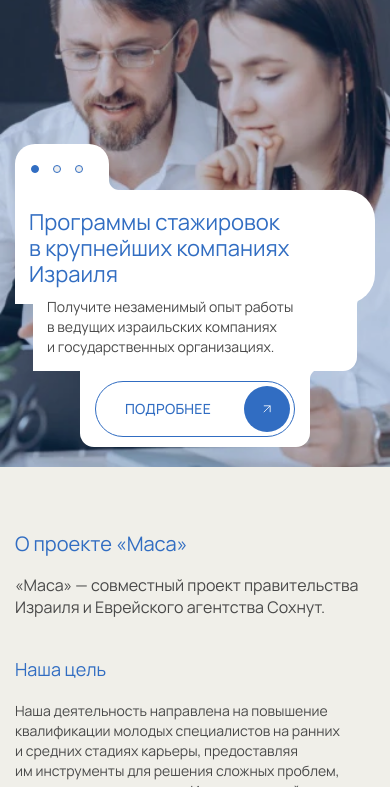
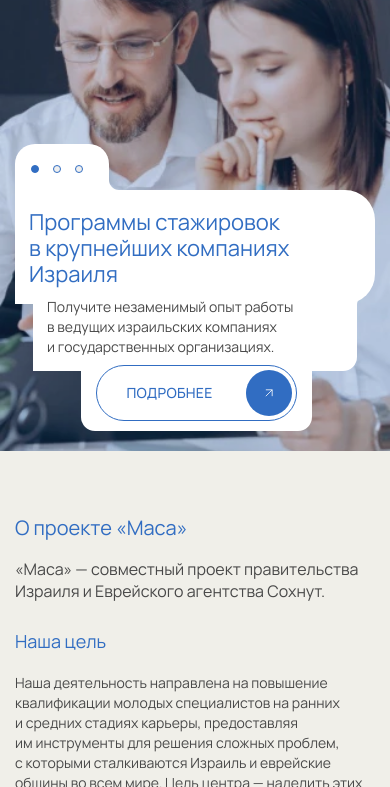
Before and after one commit to darvenommm/masa, a website: page source/index.html in a window 390 px wide. Shown: the part 89-876 px from the top of the page. Drawn offline with nearby package versions, Linux system fonts and the light colour scheme; files that its build step writes are made by us from their sources; files whose address does not match are found by name.

Commit message:
feat: add the tablet pixel perfect

```diff
--- a/source/js/modules/news/slider.js
+++ b/source/js/modules/news/slider.js
@@ -55,6 +55,64 @@ const sliderResizeHandler = (swiper) => {
   }
 };
 
+const addSliderHandlersForRightOrder = (slider) => {
+  const width = window.innerWidth;
+  if (!(settings.tabletBreakpoint <= width) || !(width < settings.desktopBreakpoint)) {
+    return;
+  }
+
+  const parent = slider.el;
+  const length = slider.slides.length;
+  const firstIndexOfElementsInSecondOrder = Math.ceil(length / 2) + 1;
+
+  const config = {
+    attributes: true,
+    subtree: true,
+  };
+
+  const changeItemsOrder = () => {
+    const elements = parent.querySelectorAll('li');
+
+    elements.forEach((element, index) => {
+      switch (index) {
+        case 0:
+          element.style.order = '-2';
+          break;
+        case 1:
+          element.style.order = firstIndexOfElementsInSecondOrder.toString();
+          element.style.marginTop = '30px';
+          break;
+        case 2:
+          element.style.order = (firstIndexOfElementsInSecondOrder + 1).toString();
+          break;
+        case 3:
+          element.style.order = '-1';
+          element.style.marginTop = '0';
+          break;
+      }
+    });
+  };
+
+  const callback = (mutations) => {
+    let hasAttributesMutations = false;
+    for (let mutation of mutations) {
+      if (mutation.type === 'attributes') {
+        hasAttributesMutations = true;
+        break;
+      }
+    }
+
+    if (hasAttributesMutations) {
+      changeItemsOrder();
+      hasAttributesMutations = false;
+    }
+  };
+
+  const observer = new MutationObserver(callback);
+  observer.observe(parent, config);
+  changeItemsOrder();
+};
+
 const options = {
   allowTouchMove: isMobile({
     tablet: true,
@@ -108,5 +166,8 @@ const options = {
 };
 
 export const initNewsSlider = () => {
-  return new Swiper(SLIDER_SELECTOR, options);
+  const slider = new Swiper(SLIDER_SELECTOR, options);
+  addSliderHandlersForRightOrder(slider);
+
+  return slider;
 };
--- a/source/sass/blocks/about.scss
+++ b/source/sass/blocks/about.scss
@@ -38,6 +38,8 @@
   @include tablet {
     font-size: 34px;
     line-height: 147.06%;
+
+    margin-bottom: 23px;
   }
 
   @include mobile {
@@ -63,7 +65,7 @@
 
   @include tablet {
     max-width: 64.97%;
-    margin-bottom: 40px;
+    margin-bottom: 28px;
 
     p {
       font-size: 20px;
@@ -102,7 +104,7 @@
     font-size: 28px;
     line-height: 100%;
 
-    margin-bottom: 30px;
+    margin-bottom: 23px;
   }
 
   @include mobile {
@@ -127,7 +129,7 @@
 
   @include tablet {
     max-width: 74.85%;
-    margin-bottom: 40px;
+    margin-bottom: 35px;
 
     p {
       line-height: 125%;
@@ -163,7 +165,9 @@
   padding: 91px 106px 54px 127px;
 
   @include tablet {
-    padding: 40px;
+    gap: 41px 50px;
+
+    padding: 62px 40px 42px 60px;
   }
 
   @include mobile {
@@ -206,9 +210,11 @@
 
   @include tablet {
     flex-direction: column;
+    justify-content: start;
     gap: 12px;
 
     padding: 30px;
+    padding-bottom: 20px;
   }
 
   @include mobile {
@@ -268,4 +274,13 @@
   &--fourth {
     width: 164px;
   }
+
+  @include tablet {
+    position: relative;
+    top: -5px;
+  }
+
+  @include mobile {
+    top: 0;
+  }
 }
--- a/source/sass/blocks/contacts.scss
+++ b/source/sass/blocks/contacts.scss
@@ -17,7 +17,7 @@
   @include tablet {
     flex-direction: column;
     align-items: stretch;
-    gap: 30px;
+    gap: 22px;
 
     padding-bottom: 30px;
     margin-bottom: 30px;
--- a/source/sass/blocks/form.scss
+++ b/source/sass/blocks/form.scss
@@ -43,6 +43,8 @@
 
   @include tablet {
     padding: 50px 45px;
+    padding-top: 63px;
+    padding-bottom: 57px;
     width: 442px;
   }
 
@@ -64,7 +66,7 @@
     font-size: 28px;
     line-height: 100%;
 
-    margin-bottom: 35px;
+    margin-bottom: 25px;
   }
 
   @include mobile {
@@ -82,7 +84,7 @@
   @include tablet {
     line-height: 125%;
 
-    margin-bottom: 40px;
+    margin-bottom: 29px;
   }
 
   @include mobile {
@@ -100,6 +102,10 @@
 
   margin-bottom: 40px;
 
+  @include tablet {
+    gap: 11px;
+  }
+
   @include mobile {
     margin-bottom: 30px;
   }
--- a/source/sass/blocks/hero.scss
+++ b/source/sass/blocks/hero.scss
@@ -154,7 +154,7 @@
     font-size: 36px;
     line-height: 122.22%;
 
-    max-width: 98.65%;
+    max-width: 97.25%;
     padding: 30px 40px 24px;
   }
 
@@ -196,7 +196,7 @@
   }
 
   @include tablet {
-    max-width: 88.47%;
+    max-width: 87.17%;
     padding: 0 40px 35px;
   }
 
@@ -253,6 +253,11 @@
 }
 
 .hero__button-container {
+  @include tablet {
+    margin-right: -3px;
+    margin-top: -16px;
+  }
+
   @include mobile {
     position: relative;
 
--- a/source/sass/blocks/news.scss
+++ b/source/sass/blocks/news.scss
@@ -17,7 +17,7 @@
     line-height: 147.06%;
 
     margin: 0;
-    margin-bottom: 43px;
+    margin-bottom: 27px;
   }
 
   @include mobile {
@@ -43,6 +43,8 @@
 
   @include tablet {
     gap: 10px;
+
+    margin-bottom: 28px;
   }
 
   @include mobile {
@@ -141,9 +143,10 @@
   }
 
   @include tablet {
-    padding-top: 124px;
+    padding-top: 0;
     height: auto;
     width: auto;
+    min-height: 350px;
   }
 
   @include mobile {
@@ -221,8 +224,8 @@
     font-size: 20px;
     line-height: 120%;
 
-    padding: 10px 18px 6px 0;
-    width: 191px;
+    padding: 5px 18px 0 0;
+    width: 206px;
   }
 
   @include mobile {
@@ -259,6 +262,10 @@
     height: 16px;
 
     content: "";
+  }
+
+  @include tablet {
+    padding-bottom: 10px;
   }
 
   @include mobile {
@@ -364,6 +371,23 @@
   .news__slide-bottom {
     width: 389px;
   }
+
+  @include tablet {
+    padding-top: 0;
+
+    .news__subtitle {
+      padding-top: 4px;
+      padding-bottom: 1px;
+      width: 207px;
+    }
+
+    .news__slide-bottom {
+      gap: 23px;
+
+      width: 240px;
+      padding-bottom: 10px;
+    }
+  }
 }
 
 @keyframes news__slide-disabling {
--- a/source/sass/blocks/page.scss
+++ b/source/sass/blocks/page.scss
@@ -1,5 +1,9 @@
 .page__header {
   padding-top: 20px;
+
+  @include tablet {
+    padding-top: 30px;
+  }
 }
 
 .page__hero {
@@ -68,6 +72,7 @@
 
   @include tablet {
     padding: 100px 0;
+    padding-top: 89px;
   }
 
   @include mobile {
@@ -91,7 +96,7 @@
   padding: 120px 0;
 
   @include tablet {
-    padding: 100px 0;
+    padding: 107px 0 96px;
   }
 
   @include mobile {
--- a/source/sass/blocks/programs.scss
+++ b/source/sass/blocks/programs.scss
@@ -109,7 +109,7 @@
   }
 
   @include tablet {
-    padding: 285px 41px 20px 20px;
+    padding: 285px 41px 16px 20px;
   }
 
   @include mobile {
@@ -152,6 +152,8 @@
   @include tablet {
     font-size: 20px;
     line-height: 120%;
+
+    min-width: 173px;
   }
 
   @include mobile {
@@ -175,7 +177,7 @@
   min-height: 79px;
 
   @include tablet {
-    min-height: 86px;
+    padding-bottom: 0;
   }
 }
 
@@ -186,10 +188,15 @@
   margin: 0;
 
   @include tablet {
+    position: relative;
+    top: -5px;
+
     line-height: 142.86%;
   }
 
   @include mobile {
+    top: 0;
+
     font-size: 12px;
     line-height: 116.67%;
   }
@@ -197,6 +204,15 @@
 
 .programs__card-link {
   flex-shrink: 0;
+
+  @include tablet {
+    position: relative;
+    top: -9px;
+  }
+
+  @include mobile {
+    top: 0;
+  }
 }
 
 .programs__controls {
--- a/source/sass/blocks/questions.scss
+++ b/source/sass/blocks/questions.scss
@@ -19,7 +19,7 @@ $questions__animation-time: 200ms;
     font-size: 34px;
     line-height: 147.06%;
 
-    margin-bottom: 40px;
+    margin-bottom: 25px;
   }
 
   @include mobile {
@@ -174,8 +174,13 @@ $questions__animation-time: 200ms;
 
     &.is-active {
       .questions__top {
-        margin-bottom: 20px;
+        margin-bottom: 14px;
       }
+    }
+
+    &:nth-child(1n + 4) {
+      padding-top: 20px;
+      padding-bottom: 25px;
     }
   }
 
@@ -273,6 +278,8 @@ $questions__animation-time: 200ms;
 
     p {
       line-height: 20px;
+
+      width: 560px;
     }
   }
 
@@ -280,6 +287,8 @@ $questions__animation-time: 200ms;
     p {
       font-size: 14px;
       line-height: 142.86%;
+
+      width: auto;
     }
   }
 }
--- a/source/sass/blocks/reviews.scss
+++ b/source/sass/blocks/reviews.scss
@@ -19,7 +19,7 @@
     font-size: 34px;
     line-height: 147.06%;
 
-    margin-bottom: 53px;
+    margin-bottom: 43px;
   }
 
   @include mobile {
@@ -58,6 +58,10 @@
   padding: 50px;
   padding-bottom: 40px;
   border: 1px solid $color-cerulean-blue;
+
+  @include tablet {
+    padding-bottom: 47px;
+  }
 
   @include mobile {
     padding: 30px 15px;
--- a/source/sass/blocks/roadmap.scss
+++ b/source/sass/blocks/roadmap.scss
@@ -21,7 +21,8 @@
   width: 498px;
 
   @include tablet {
-    margin-bottom: 50px;
+    margin-bottom: 46px;
+    width: auto;
   }
 
   @include mobile {
@@ -41,7 +42,7 @@
     font-size: 34px;
     line-height: 147.06%;
 
-    margin-bottom: 44px;
+    margin-bottom: 25px;
   }
 
   @include mobile {
@@ -65,6 +66,9 @@
   }
 
   @include tablet {
+    width: 512px;
+    margin-bottom: 37px;
+
     p {
       line-height: 125%;
     }
@@ -103,6 +107,10 @@
       width: 100%;
       height: auto;
     }
+
+    img {
+      width: auto;
+    }
   }
 
   @include mobile {
@@ -125,7 +133,7 @@
     line-height: 100%;
 
     width: 100%;
-    margin-bottom: 45px;
+    margin-bottom: 41px;
   }
 
   @include mobile {
@@ -156,6 +164,7 @@
     gap: 25px 48px;
 
     padding: 0;
+    padding-left: 20px;
   }
 
   @include mobile {
@@ -173,6 +182,7 @@
 
   padding: 22px 25px;
   border: 1px solid $color-white;
+  width: 479px;
 
   &::before {
     $size: 42px;
@@ -201,6 +211,12 @@
     content: counter(roadmap__steps);
   }
 
+  @include tablet {
+    width: auto;
+    padding-top: 25px;
+    padding-bottom: 25px;
+  }
+
   @include mobile {
     padding: 24px 15px;
 
@@ -224,6 +240,8 @@
 
   @include tablet {
     line-height: 125%;
+
+    width: auto;
   }
 
   @include mobile {
--- a/source/sass/blocks/text-input.scss
+++ b/source/sass/blocks/text-input.scss
@@ -80,6 +80,12 @@
     label {
       line-height: 142.86%;
     }
+
+    input,
+    textarea {
+      padding-top: 13px;
+      padding-bottom: 13px;
+    }
   }
 
   @include mobile {
```
Also changed, not shown: build/css/style.css, build/css/style.min.css, build/js/main.min.js, 2 other files.
